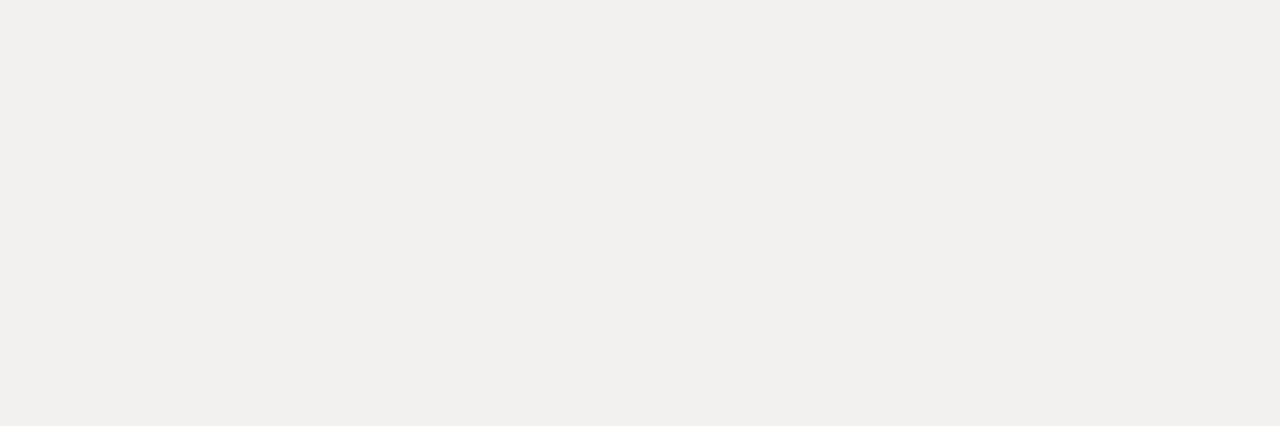
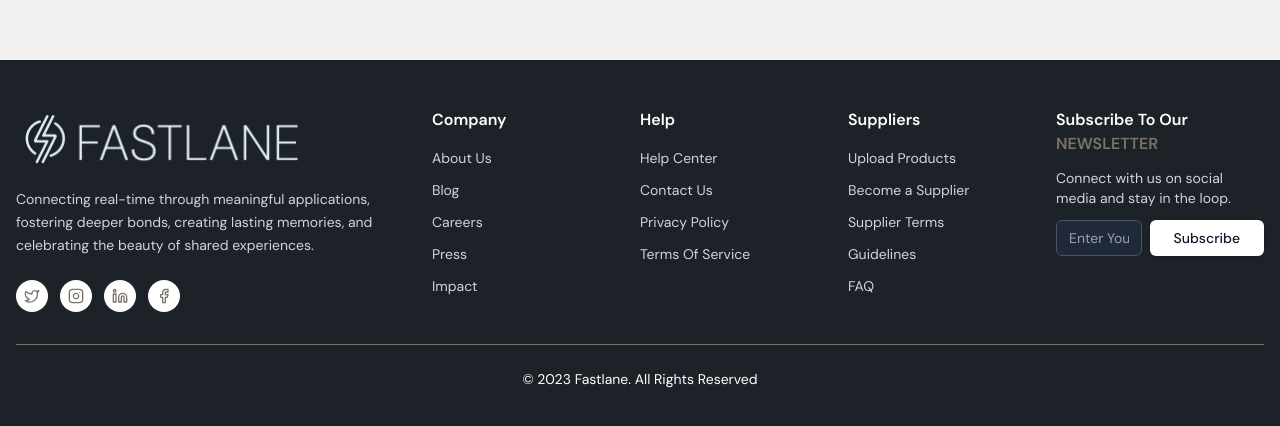
Before and after one commit to FSDTeam-SAA/hevias_footwear_frontend, a Next.js app: page / in a window 1280 px wide. Shown: the part 740-1166 px from the top of the page. Before the commit the page ends 800 px from the top, so only its background shows below. Built offline with nearby package versions, Linux system fonts and the light colour scheme.

Commit message:
Add footer

```diff
--- a/src/app/(website)/layout.tsx
+++ b/src/app/(website)/layout.tsx
@@ -1,3 +1,4 @@
+import { Footer } from "@/components/shared/Footer/Footer";
 import "../globals.css";
 import Navbar from "@/components/shared/Navbar/Navbar";
 import TopBar from "@/components/shared/Navbar/TopBar";
@@ -13,7 +14,10 @@ export default function RootLayout({
       <header className="sticky top-0 z-50 transition-all">
         <Navbar />
       </header>
-      {children}
+      <main className="min-h-[calc(100vh-120px)]">{children}</main>
+      <footer>
+        <Footer />
+      </footer>
     </div>
   );
 }
--- /dev/null
+++ b/src/components/shared/Footer/Footer.tsx
@@ -0,0 +1,169 @@
+import { Button } from "@/components/ui/button";
+import { Input } from "@/components/ui/input";
+import { Facebook, Instagram, Linkedin, Twitter } from "lucide-react";
+import Image from "next/image";
+import Link from "next/link";
+
+export function Footer() {
+  return (
+    <div className="bg-[#1c2228] text-white">
+      <div className="container py-12">
+        <div className="grid grid-cols-1 lg:grid-cols-6">
+          {/* Logo and Description */}
+          <div className="lg:col-span-2">
+            <Link href={"/"}>
+              <div className="mb-4">
+                <Image
+                  src={"/shared/logo.png"}
+                  alt="logo.png"
+                  width={1000}
+                  height={1000}
+                  className="md:h-[64px] h-[40px] md:w-[299px] w-[200px]"
+                />
+              </div>
+            </Link>
+
+            <p className="text-gray-300 text-sm leading-relaxed mb-6 max-w-sm">
+              Connecting real-time through meaningful applications, fostering
+              deeper bonds, creating lasting memories, and celebrating the
+              beauty of shared experiences.
+            </p>
+            <div className="flex gap-3 text-primary">
+              <div className="w-8 h-8 rounded-full flex items-center justify-center cursor-pointer bg-white">
+                <Twitter className="w-4 h-8" />
+              </div>
+              <div className="w-8 h-8 rounded-full flex items-center justify-center cursor-pointer bg-white">
+                <Instagram className="w-4 h-8" />
+              </div>
+              <div className="w-8 h-8 rounded-full flex items-center justify-center cursor-pointer bg-white">
+                <Linkedin className="w-4 h-8" />
+              </div>
+              <div className="w-8 h-8 rounded-full flex items-center justify-center cursor-pointer bg-white">
+                <Facebook className="w-4 h-8" />
+              </div>
+            </div>
+          </div>
+
+          {/* Company Links */}
+          <div>
+            <h3 className="font-semibold mb-4">Company</h3>
+            <ul className="space-y-3 text-sm text-gray-300">
+              <li>
+                <a href="#" className="hover:text-white transition-colors">
+                  About Us
+                </a>
+              </li>
+              <li>
+                <a href="#" className="hover:text-white transition-colors">
+                  Blog
+                </a>
+              </li>
+              <li>
+                <a href="#" className="hover:text-white transition-colors">
+                  Careers
+                </a>
+              </li>
+              <li>
+                <a href="#" className="hover:text-white transition-colors">
+                  Press
+                </a>
+              </li>
+              <li>
+                <a href="#" className="hover:text-white transition-colors">
+                  Impact
+                </a>
+              </li>
+            </ul>
+          </div>
+
+          {/* Help Links */}
+          <div>
+            <h3 className="font-semibold mb-4">Help</h3>
+            <ul className="space-y-3 text-sm text-gray-300">
+              <li>
+                <a href="#" className="hover:text-white transition-colors">
+                  Help Center
+                </a>
+              </li>
+              <li>
+                <a href="#" className="hover:text-white transition-colors">
+                  Contact Us
+                </a>
+              </li>
+              <li>
+                <a href="#" className="hover:text-white transition-colors">
+                  Privacy Policy
+                </a>
+              </li>
+              <li>
+                <a href="#" className="hover:text-white transition-colors">
+                  Terms Of Service
+                </a>
+              </li>
+            </ul>
+          </div>
+
+          {/* Suppliers Links */}
+          <div>
+            <h3 className="font-semibold mb-4">Suppliers</h3>
+            <ul className="space-y-3 text-sm text-gray-300">
+              <li>
+                <a href="#" className="hover:text-white transition-colors">
+                  Upload Products
+                </a>
+              </li>
+              <li>
+                <a href="#" className="hover:text-white transition-colors">
+                  Become a Supplier
+                </a>
+              </li>
+              <li>
+                <a href="#" className="hover:text-white transition-colors">
+                  Supplier Terms
+                </a>
+              </li>
+              <li>
+                <a href="#" className="hover:text-white transition-colors">
+                  Guidelines
+                </a>
+              </li>
+              <li>
+                <a href="#" className="hover:text-white transition-colors">
+                  FAQ
+                </a>
+              </li>
+            </ul>
+          </div>
+
+          {/* Newsletter Subscription */}
+          <div>
+            <div>
+              <h3 className="font-semibold">
+                Subscribe To Our{" "}
+                <span className="text-primary">NEWSLETTER</span>
+              </h3>
+              <p className="text-sm text-gray-300 my-3">
+                Connect with us on social media and stay in the loop.
+              </p>
+            </div>
+            <div className="flex gap-2 max-w-lg lg:w-auto">
+              <Input
+                type="email"
+                placeholder="Enter Your Email"
+                className="bg-gray-800 border-gray-600 text-white placeholder:text-gray-400"
+              />
+              <Button className="bg-white text-slate-900 hover:bg-gray-100 px-6">
+                Subscribe
+              </Button>
+            </div>
+          </div>
+        </div>
+
+        {/* Copyright */}
+        <div className="mt-8 pt-6 border-t border-primary text-center">
+          <p className="text-sm ">© 2023 Fastlane. All Rights Reserved</p>
+        </div>
+      </div>
+    </div>
+  );
+}
```
